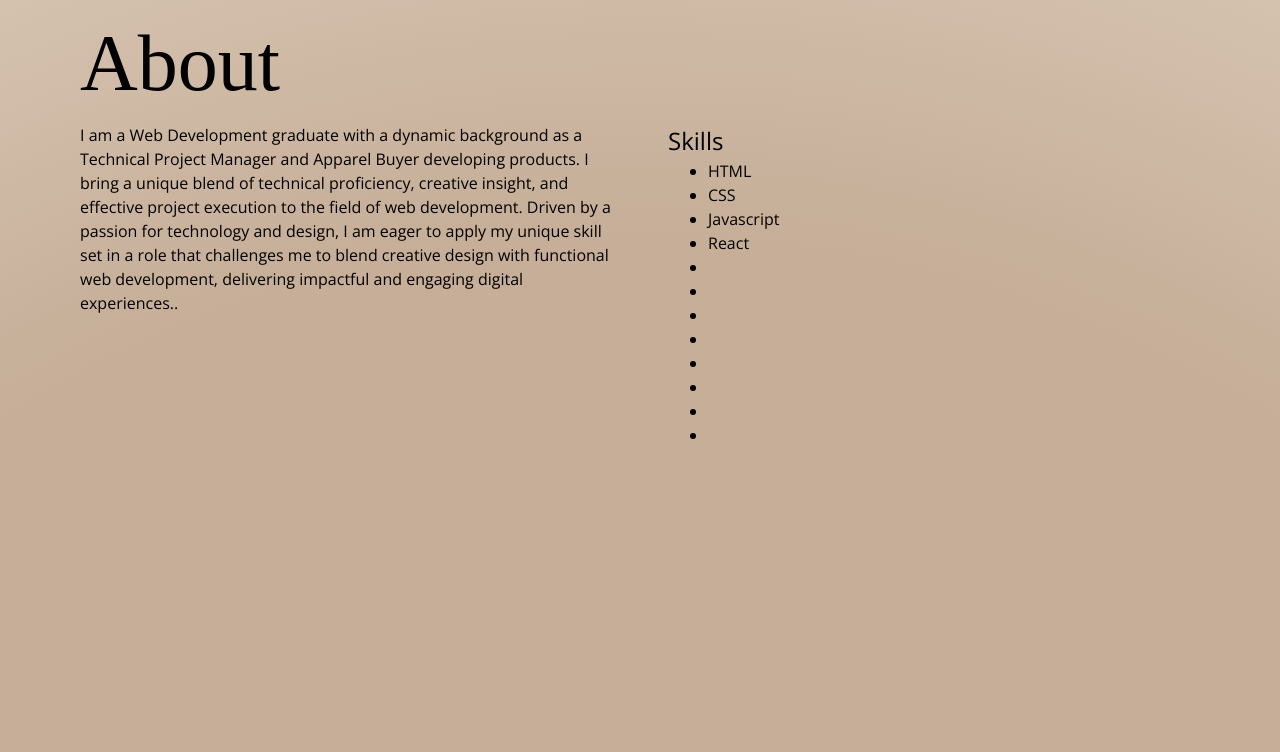
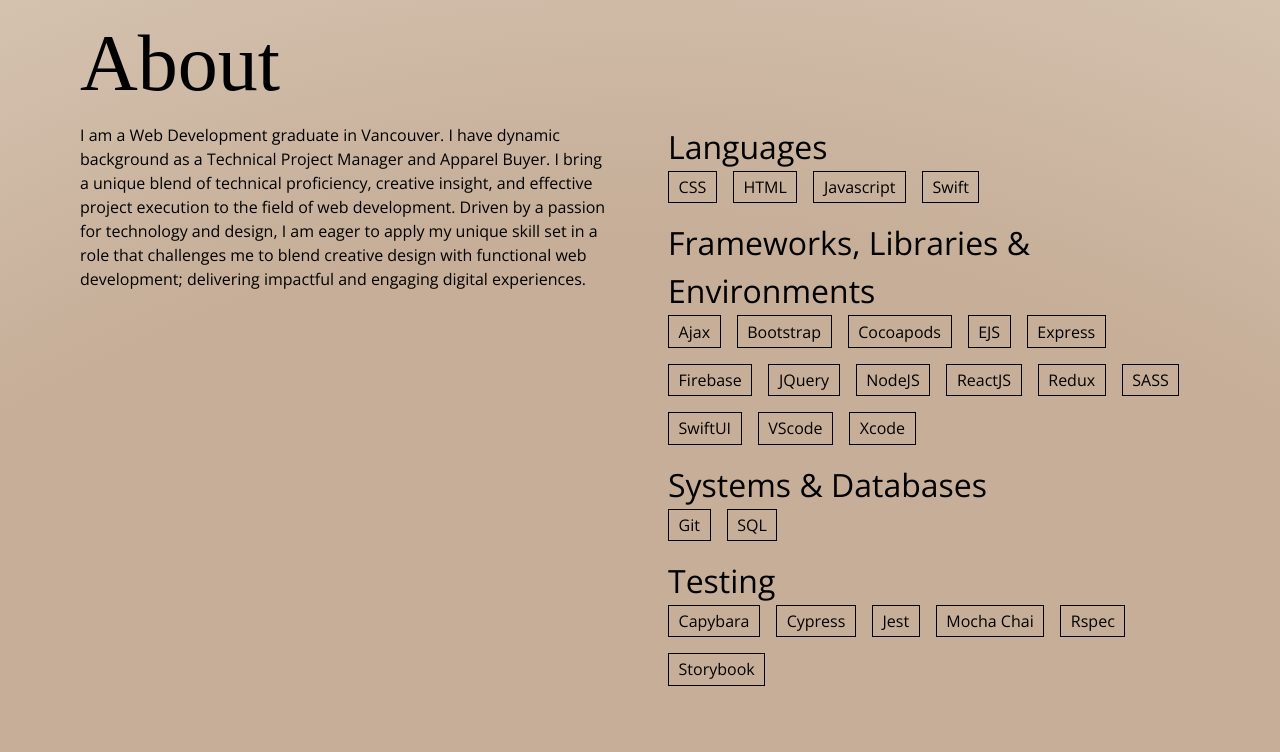
Before and after one commit to jacquelinel33/dev-portfolio, a website: page index.html in a window 1280 px wide. Shown: the part 877-1629 px from the top of the page. Drawn offline with nearby package versions, Linux system fonts and the light colour scheme; files whose address does not match are found by name; a web font is replaced by a local one.

Commit message:
add skills

```diff
--- a/index.html
+++ b/index.html
@@ -13,13 +13,13 @@
       href="https://fonts.googleapis.com/css2?family=Elsie&family=Kaisei+Opti&family=Lora&family=Open+Sans:wght@300&family=Roboto:wght@300;400;700&display=swap"
       rel="stylesheet"
     />
-    <link href="https://unpkg.com/aos@2.3.1/dist/aos.css" rel="stylesheet">
+    <link href="https://unpkg.com/aos@2.3.1/dist/aos.css" rel="stylesheet" />
     <!-- Js script -->
     <script src="/Users/jacquelinelee/Desktop/web-dev/portfolio/index.js"></script>
   </head>
   <body id="home">
-    <nav data-aos="fade-left">
-        <div class="nav-links">
+    <nav>
+      <div class="nav-links" data-aos="fade-left">
         <ul class="nav-list">
           <li>
             <a href="#home">Home</a>
@@ -41,41 +41,81 @@
         HI, I'M JACQUELINE! <br />
         A SOFTWARE DEVELOPER.
       </h2>
-        <img data-aos="fade-right"
+      <img
+        data-aos="fade-right"
         class="profile-pic"
         src="/Users/jacquelinelee/Desktop/web-dev/portfolio/assets/profile.jpeg"
       />
-        <!-- <p class="secondary-font">blurb here....</p> -->
     </div>
 
     <main>
       <section class="about" data-aos="fade-down" id="about">
         <h2 class="title">About</h2>
         <div class="flex-row">
-                <div class="flex-item" >
-                    <p>I am a Web Development graduate with a dynamic background as a Technical Project Manager and Apparel Buyer developing products. I bring a unique blend of technical proficiency, creative insight, and effective project execution to the field of web development. Driven by a passion for technology and design, I am eager to apply my unique skill set in a role that challenges me to blend creative design with functional web development, delivering impactful and engaging digital experiences..</p>
+          <div class="flex-item">
+            <p>
+              I am a Web Development graduate in Vancouver. I have dynamic
+              background as a Technical Project Manager and Apparel Buyer. I
+              bring a unique blend of technical proficiency, creative insight,
+              and effective project execution to the field of web development.
+              Driven by a passion for technology and design, I am eager to apply
+              my unique skill set in a role that challenges me to blend creative
+              design with functional web development; delivering impactful and
+              engaging digital experiences.
+            </p>
           </div>
-                <div class="flex-item" >
-                    <h2>Skills</h2>
-                    <ul>
+          <div class="flex-item skills-section">
+            <div>
+              <h3>Languages</h3>
+              <ul class="skills-list">
+                <li>CSS</li>
                 <li>HTML</li>
-                        <li>CSS</li>
                 <li>Javascript</li>
-                        <li>React</li>
-                        <li></li>
-                        <li></li>
-                        <li></li>
-                        <li></li>
-                        <li></li>
-                        <li></li>
-                        <li></li>
-                        <li></li>
+                <li>Swift</li>
               </ul>
+            </div>
+            <div>
+              <h3>Frameworks, Libraries & Environments</h3>
+              <ul class="skills-list">
+                <li>Ajax</li>
+                <li>Bootstrap</li>
+                <li>Cocoapods</li>
+                <li>EJS</li>
+                <li>Express</li>
+                <li>Firebase</li>
+                <li>JQuery</li>
+                <li>NodeJS</li>
+                <li>ReactJS</li>
+                <li>Redux</li>
+                <li>SASS</li>
+                <li>SwiftUI</li>
+                <li>VScode</li>
+                <li>Xcode</li>
+              </ul>
+            </div>
+            <div>
+              <h3>Systems & Databases</h3>
+              <ul class="skills-list">
+                <li>Git</li>
+                <li>SQL</li>
+              </ul>
+            </div>
+            <div>
+              <h3>Testing</h3>
+              <ul class="skills-list">
+                <li>Capybara</li>
+                <li>Cypress</li>
+                <li>Jest</li>
+                <li>Mocha Chai</li>
+                <li>Rspec</li>
+                <li>Storybook</li>
+              </ul>
+            </div>
           </div>
         </div>
       </section>
       <section class="portfolio" id="portfolio">
-            <h2 class="title" data-aos="fade-down" >Portfolio</h2>
+        <h2 class="title" data-aos="fade-down">Portfolio</h2>
         <div class="flex-row">
           <div class="flex-item project-details" data-aos="fade-right">
             <h3 class="sub-title">Interview Scheduler</h3>
@@ -102,7 +142,7 @@
           </div>
         </div>
         <div class="flex-row-reverse">
-                <div class="flex-item project-details" data-aos="fade-left" >
+          <div class="flex-item project-details" data-aos="fade-left">
             <h3 class="sub-title">Interview Scheduler</h3>
             <ul class="stacks-list">
               <li>React</li>
@@ -122,7 +162,7 @@
             </p>
             <div>View Code</div>
           </div>
-                <div class="flex-item" data-aos="fade-right" >
+          <div class="flex-item" data-aos="fade-right">
             <img class="project-image" src="assets/interview-scheduler.png" />
           </div>
         </div>
@@ -152,7 +192,7 @@
           </div>
         </div>
         <div class="flex-row-reverse">
-                <div class="flex-item project-details" data-aos="fade-left" >
+          <div class="flex-item project-details" data-aos="fade-left">
             <h3 class="sub-title">Interview Scheduler</h3>
             <ul class="stacks-list">
               <li>React</li>
@@ -172,7 +212,7 @@
             </p>
             <div>View Code</div>
           </div>
-                <div class="flex-item" data-aos="fade-right" >
+          <div class="flex-item" data-aos="fade-right">
             <img class="project-image" src="assets/interview-scheduler.png" />
           </div>
         </div>
@@ -181,4 +221,6 @@
   </body>
 </html>
 
-<script> AOS.init({ duration: 2000, }); </script>
+<script>
+  AOS.init({ duration: 2000 });
+</script>
--- a/index.js
+++ b/index.js
@@ -1,4 +1,3 @@
-
 
 window.addEventListener('scroll', function() {
     var nav = document.querySelector('.nav-list');
--- a/styles.css
+++ b/styles.css
@@ -72,6 +72,15 @@
     color: black;
 }
 
+ul {
+    list-style: none;
+    padding-inline-start: 0;
+}
+
+li {
+    padding: 0;
+}
+
 html {
     font-size: 16px;
     font-family: var(--primary-font-fam), serif;
@@ -80,6 +89,13 @@
     color: var(--primary-font-clr)
 }
 
+h3 {
+    font-size: 2rem;
+}
+
+h2 {
+    font-size: 3rem;
+}
 .nav-logo div {
     /* font-size: 1.5rem; */
     /* border: 1px black solid; */
@@ -102,13 +118,9 @@
 }
 
 .nav-list.scrolled {
-    background-color: #e7e7e7e6;
-    border-radius: 100px; /* New background color when scrolled */
+    background-color: #f0efecef;
+    border-radius: 100px;
     padding: 1rem 3rem;
-}
-
-header {
-
 }
 
 .nav-links {
@@ -120,11 +132,11 @@
 .nav-links ul {
     display:flex;
     flex-direction: row;
-    list-style: none;
 }
 
 .nav-links li {
     padding: 0 1rem;
+    font-size: 1.2rem;
 }
 
 .profile-pic {
@@ -187,6 +199,10 @@
     flex-direction: row-reverse;
 }
 
+.header-title h2 {
+    max-width: min-content;
+}
+
 .stacks-list {
     list-style: none;
     display: flex;
@@ -208,3 +224,27 @@
     flex-direction: column;
     gap: 1rem;
 }
+
+.skills-section {
+    display: flex;
+    flex-direction: column;
+    flex: 1;
+    gap: 1rem;
+}
+
+.skills-section h2 {
+
+}
+
+
+.skills-list {
+    display: flex;
+    flex-direction: row;
+    flex-wrap: wrap;
+    gap: 1rem;
+}
+
+.skills-list li {
+    border: 1px solid black;
+    padding: .2rem .6rem;
+}
```
Lines whose indentation alone changed are shown as unchanged.
